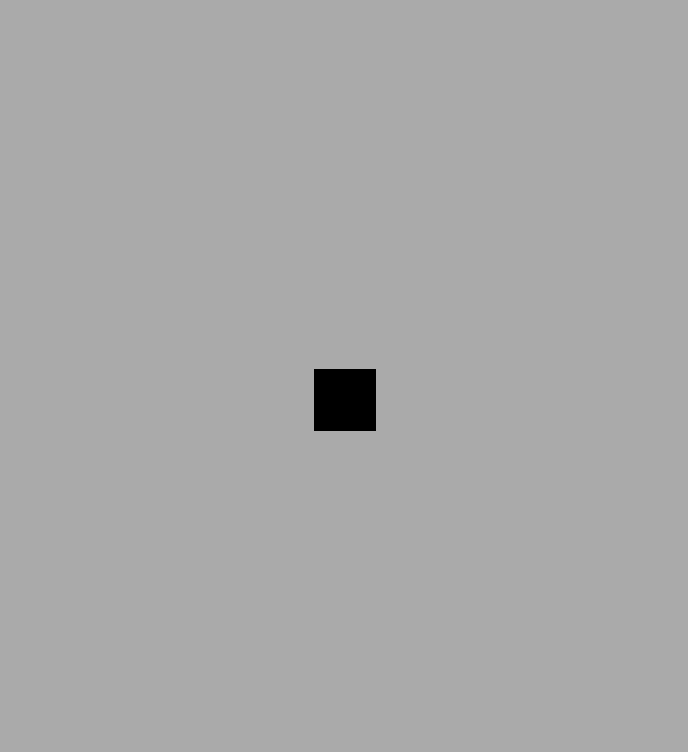
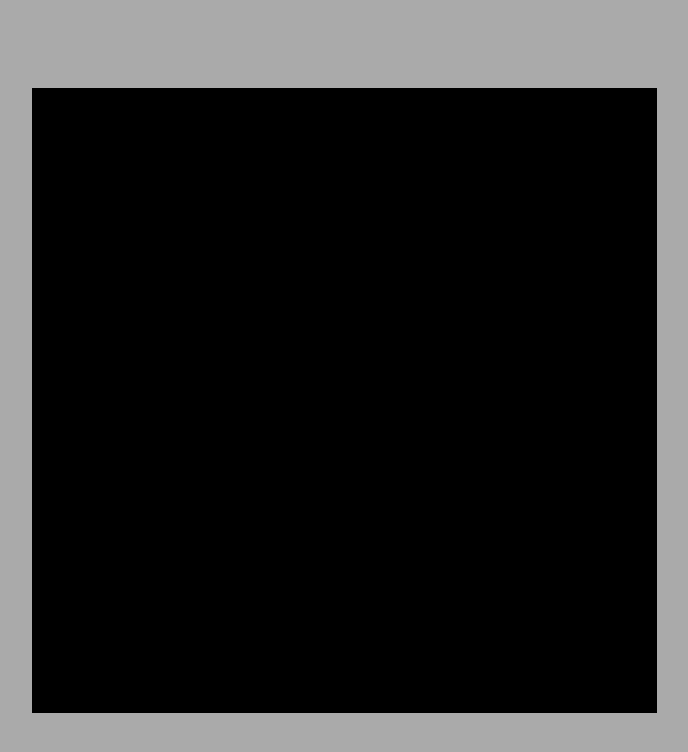
Before and after one commit to Sohail05/GOL, a plain HTML site: page index.html in a window 1280 px wide. Shown: the whole page, without its empty margins (295-983 px from the left). Drawn offline with Linux system fonts and the light colour scheme; animation ran at ten frames a second.

Commit message:
Fix Algorithm bug
removed dead cell with 2 neighbours revive

```diff
--- a/index.html
+++ b/index.html
@@ -22,17 +22,20 @@
         var geometry, material, plane, planeHolder;
         var DeadColor, LifeColor;
         var unit = 25;
-        var gridWidth = 5,
-            gridHeight = 5;
+        var gridWidth = 50,
+            gridHeight = 50;
         var raycaster, mouse;
         var active = false;
         var deactive = false;
         var enable = false;
         var fps, fpsInterval, startTime, now, then, elapsed;
+         //for degugging
+        var test = [];
+        var CellLife = true;
 
         init();
          //frame rate
-        startAnimating(2);
+        startAnimating(10);
         document.onkeydown = inputKey;
 
         function init() {
@@ -42,8 +45,6 @@
             scene = new THREE.Scene();
             camera = new THREE.OrthographicCamera(-window.innerWidth, window.innerWidth, -window.innerHeight, window.innerHeight, 1, 10000);
             camera.position.z = 100;
-
-
 
             //Color black = dead , white = alive
             DeadColor = new THREE.Color(0, 0, 0);
@@ -58,18 +59,16 @@
 
             plane = new THREE.Mesh(geometry, material);
 
-
-
             renderer = new THREE.WebGLRenderer();
             renderer.setClearColor(new THREE.Color(0xaaaaaa));
             renderer.setSize(window.innerWidth, window.innerHeight);
             document.body.appendChild(renderer.domElement);
 
             //Listenners
+            document.addEventListener('mousemove', onDocumentMouseMove, false);
             document.addEventListener('mousedown', onDocumentMouseDown, false);
             raycaster = new THREE.Raycaster();
             mouse = new THREE.Vector2();
-            document.addEventListener('mousemove', onDocumentMouseMove, false);
 
             //Make sure plane is set all to dead
             planeHolder = new THREE.Mesh(geometry.clone(), material.clone());
@@ -78,11 +77,15 @@
                 SetPairColor(i, DeadColor);
                 plane.geometry.faces[i].color.set(DeadColor);
                 plane.geometry.faces[SisterIndex(i)].color.set(DeadColor);
+                test[i] = false;
+                test[SisterIndex(i)] = false;
 
             }
             plane.geometry.colorsNeedUpdate = true;
             planeHolder.geometry.colorsNeedUpdate = true;
             scene.add(plane);
+            //scene.add(planeHolder);
+            //planeHolder.position.x = 150;
 
         }
 
@@ -99,6 +102,8 @@
         function animate() {
             "use strict";
             requestAnimationFrame(animate);
+            CastRay();
+
 
             now = Date.now();
             elapsed = now - then;
@@ -110,19 +115,16 @@
                 if (enable == true) {
 
                     Simulation();
+
                     scene.remove(plane);
-                    plane = null;
                     plane = planeHolder.clone();
                     planeHolder = new THREE.Mesh(geometry.clone(), material.clone());
-
                     scene.add(plane);
 
                     plane.geometry.colorsNeedUpdate = true;
                 }
 
             }
-
-            CastRay();
             renderer.render(scene, camera);
 
         }
@@ -150,12 +152,24 @@
 
                     SetPairColor(i, LifeColor);
 
+                } else if ((count == 2) && (CheckLife(i))) {
+
+                    SetPairColor(i, LifeColor);
+
                 }
 
             }
 
         }
 
+        function CheckLife(index) {
+
+            if (GetCount(index) == 1) {
+                return true;
+            }
+            return false;
+
+        }
 
         function GetNeighboursCount(index) {
             "use strict";
@@ -232,8 +246,12 @@
 
         function GetCount(index) {
             "use strict";
-
-            if (plane.geometry.faces[index].color.getHex() == LifeColor.getHex()) {
+            var hex = plane.geometry.faces[index].color.getHex();
+            hex = parseInt(hex, 16);
+            //('000000'+color.getHex().toString(16)).slice(-6)
+            var hex2 = LifeColor.getHex();
+            hex2 = parseInt(hex2, 16);
+            if (hex == hex2) {
                 return 1;
             }
             return 0;
@@ -241,7 +259,7 @@
 
 
 
-     /*   function SetPairColor(index) {
+        /*   function SetPairColor(index) {
             "use strict";
 
             planeHolder.geometry.faces[index].color.set( LifeColor);
@@ -256,6 +274,19 @@
             planeHolder.geometry.faces[index].color.set(color);
             planeHolder.geometry.faces[SisterIndex(index)].color.set(color);
             planeHolder.geometry.colorsNeedUpdate = true;
+
+            var hex = color.getHex();
+
+            if (hex == parseInt("FFFFFF", 16)) {
+
+                test[index] = true;
+                test[SisterIndex(index)] = true;
+            } else if (hex == parseInt("FFFFFF", 16)) {
+
+                test[index] = false;
+                test[SisterIndex(index)] = false;
+            }
+
         }
 
 
@@ -271,8 +302,22 @@
                 //intersects[0].face.color;
                 //Change sister triangle as well
                 //intersects[0].face.color = LifeColor.clone();
-                plane.geometry.faces[intersects[0].faceIndex].color.set(LifeColor);
-                plane.geometry.faces[SisterIndex(intersects[0].faceIndex)].color.set(LifeColor);
+
+                var setColor;
+
+                if (CellLife == true) {
+
+                    setColor = LifeColor;
+
+                } else {
+
+                    setColor = DeadColor;
+
+                }
+
+
+                plane.geometry.faces[intersects[0].faceIndex].color.set(setColor);
+                plane.geometry.faces[SisterIndex(intersects[0].faceIndex)].color.set(setColor);
                 plane.geometry.colorsNeedUpdate = true;
 
             }
@@ -280,7 +325,7 @@
 
 
 
-        //Helper function
+         //Helper function
         function SisterIndex(index) {
             "use strict";
             if (isEven(index)) {
@@ -299,7 +344,7 @@
         }
 
 
-        //Input Functions
+         //Input Functions
 
         function onDocumentMouseMove(event) {
             "use strict";
@@ -317,7 +362,15 @@
             document.addEventListener('mouseup', onDocumentMouseUp, false);
             active = true;
 
+            if (event.which  == '1') {
+                //LEFT MOUSE CLICK
+                CellLife = true;
+            } else if (event.which  == '3') {
+                //LEFT MOUSE CLICK
+                CellLife = false;
+            }
         }
+
 
 
         function onDocumentMouseUp(event) {
@@ -331,7 +384,7 @@
         function inputKey(e) {
             "use strict";
             e = e || window.event;
-
+console.log(e.keyCode);
             if (e.keyCode == '13') {
                 //Enter
                 if (enable == true) {
```
